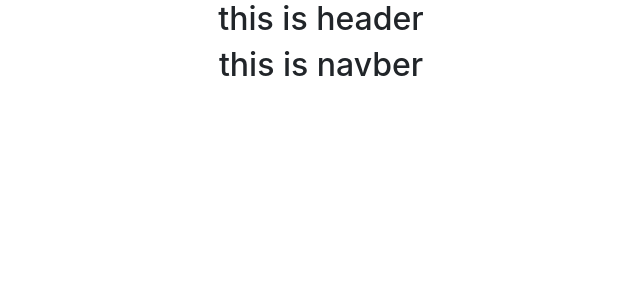
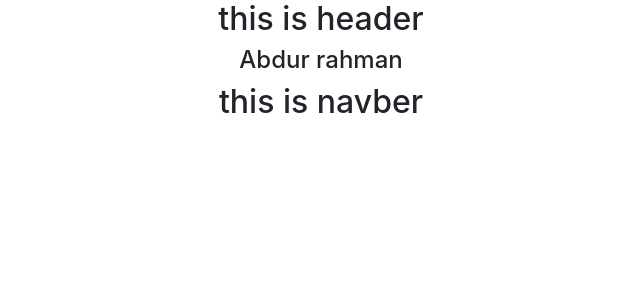
Before and after one commit to nayeem98746/e-shoper, a React (Create React App) app: page / in a window 1280 px wide. Shown: the top 300 px of the page, without its empty margins (319-959 px from the left). Built offline with nearby package versions, Linux system fonts and the light colour scheme.

Commit message:
test from abdur rahman

```diff
--- a/src/Component/Home/Shared/Header/Header.js
+++ b/src/Component/Home/Shared/Header/Header.js
@@ -3,6 +3,7 @@ import React from 'react';
 function Header() {
   return <div>
       <h2>this is header </h2>
+      <h4>Abdur rahman</h4>
   </div>;
 }
 
```
